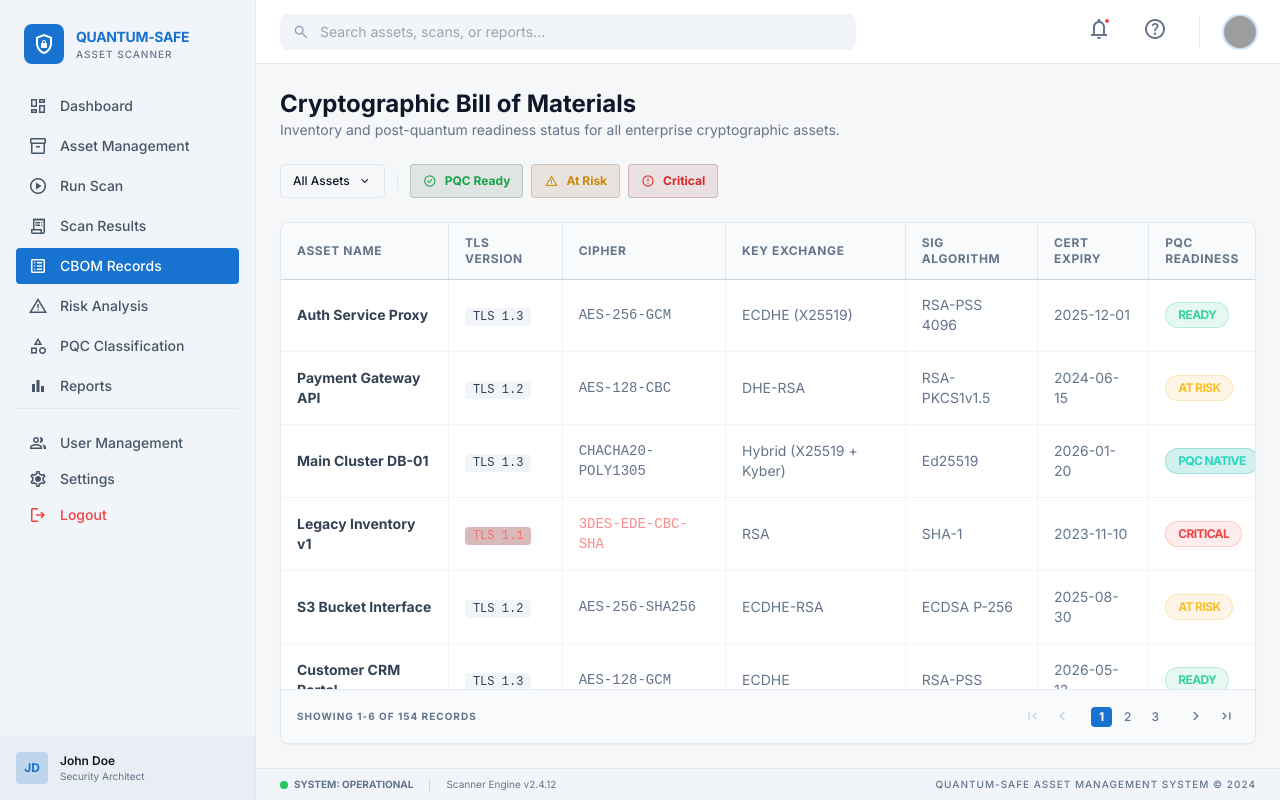
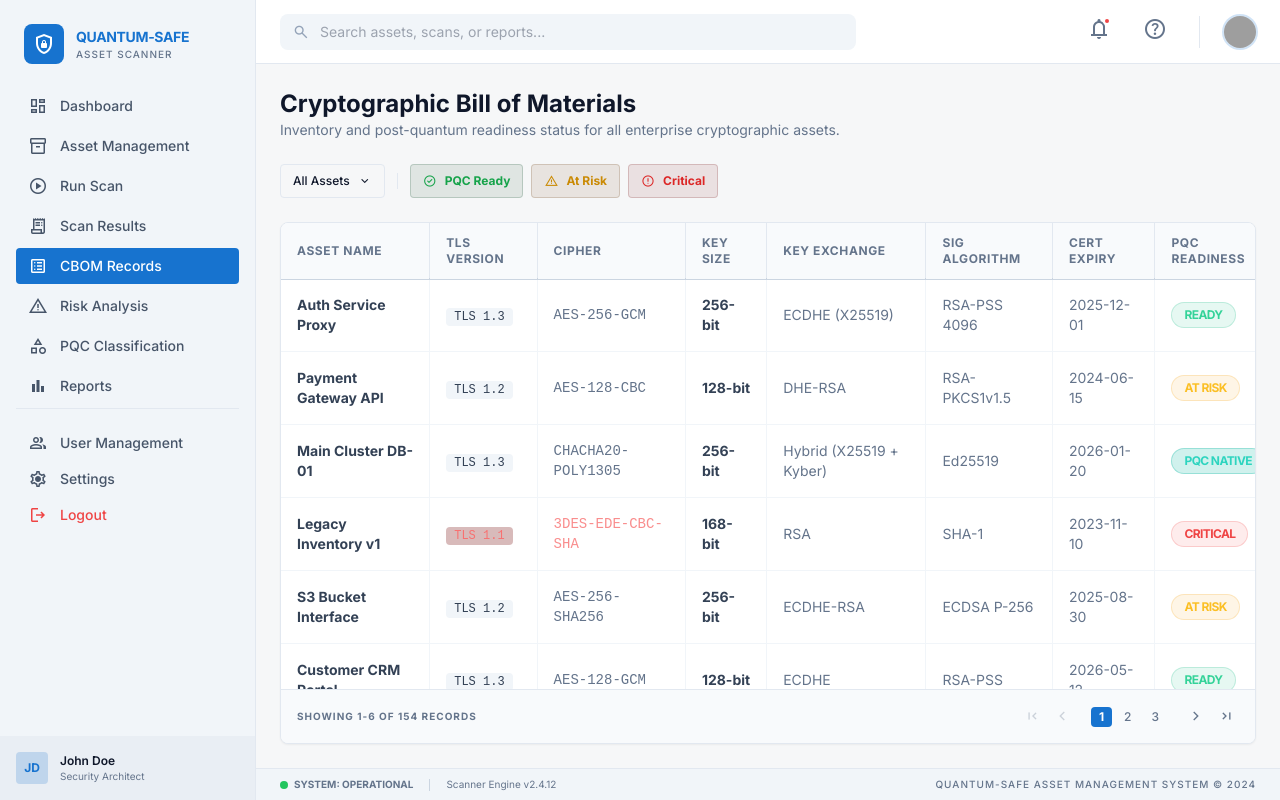
Before and after one commit to mahendra189/pnb, a React (Vite) app in the folder frontend/: page /cbom in a window 1280 px wide. Built offline with nearby package versions, Linux system fonts and the light colour scheme; grey boxes are pictures that could not be loaded.

Commit message:
feat: Implement bulk scan endpoint for triggering scans across filtered asset subsets

```diff
--- a/frontend/src/pages/CBOMRecordsPage.tsx
+++ b/frontend/src/pages/CBOMRecordsPage.tsx
@@ -4,6 +4,7 @@ interface CBOMRecord {
   assetName: string;
   tlsVersion: string;
   cipher: string;
+  keySize: string;
   keyExchange: string;
   sigAlgo: string;
   certExpiry: string;
@@ -11,12 +12,12 @@ interface CBOMRecord {
 }
 
 const cbomRecords: CBOMRecord[] = [
-  { assetName: 'Auth Service Proxy', tlsVersion: 'TLS 1.3', cipher: 'AES-256-GCM', keyExchange: 'ECDHE (X25519)', sigAlgo: 'RSA-PSS 4096', certExpiry: '2025-12-01', pqcReadiness: 'Ready' },
-  { assetName: 'Payment Gateway API', tlsVersion: 'TLS 1.2', cipher: 'AES-128-CBC', keyExchange: 'DHE-RSA', sigAlgo: 'RSA-PKCS1v1.5', certExpiry: '2024-06-15', pqcReadiness: 'At Risk' },
-  { assetName: 'Main Cluster DB-01', tlsVersion: 'TLS 1.3', cipher: 'ChaCha20-Poly1305', keyExchange: 'Hybrid (X25519 + Kyber)', sigAlgo: 'Ed25519', certExpiry: '2026-01-20', pqcReadiness: 'PQC Native' },
-  { assetName: 'Legacy Inventory v1', tlsVersion: 'TLS 1.1', cipher: '3DES-EDE-CBC-SHA', keyExchange: 'RSA', sigAlgo: 'SHA-1', certExpiry: '2023-11-10', pqcReadiness: 'Critical' },
-  { assetName: 'S3 Bucket Interface', tlsVersion: 'TLS 1.2', cipher: 'AES-256-SHA256', keyExchange: 'ECDHE-RSA', sigAlgo: 'ECDSA P-256', certExpiry: '2025-08-30', pqcReadiness: 'At Risk' },
-  { assetName: 'Customer CRM Portal', tlsVersion: 'TLS 1.3', cipher: 'AES-128-GCM', keyExchange: 'ECDHE', sigAlgo: 'RSA-PSS', certExpiry: '2026-05-12', pqcReadiness: 'Ready' },
+  { assetName: 'Auth Service Proxy', tlsVersion: 'TLS 1.3', cipher: 'AES-256-GCM', keySize: '256-bit', keyExchange: 'ECDHE (X25519)', sigAlgo: 'RSA-PSS 4096', certExpiry: '2025-12-01', pqcReadiness: 'Ready' },
+  { assetName: 'Payment Gateway API', tlsVersion: 'TLS 1.2', cipher: 'AES-128-CBC', keySize: '128-bit', keyExchange: 'DHE-RSA', sigAlgo: 'RSA-PKCS1v1.5', certExpiry: '2024-06-15', pqcReadiness: 'At Risk' },
+  { assetName: 'Main Cluster DB-01', tlsVersion: 'TLS 1.3', cipher: 'ChaCha20-Poly1305', keySize: '256-bit', keyExchange: 'Hybrid (X25519 + Kyber)', sigAlgo: 'Ed25519', certExpiry: '2026-01-20', pqcReadiness: 'PQC Native' },
+  { assetName: 'Legacy Inventory v1', tlsVersion: 'TLS 1.1', cipher: '3DES-EDE-CBC-SHA', keySize: '168-bit', keyExchange: 'RSA', sigAlgo: 'SHA-1', certExpiry: '2023-11-10', pqcReadiness: 'Critical' },
+  { assetName: 'S3 Bucket Interface', tlsVersion: 'TLS 1.2', cipher: 'AES-256-SHA256', keySize: '256-bit', keyExchange: 'ECDHE-RSA', sigAlgo: 'ECDSA P-256', certExpiry: '2025-08-30', pqcReadiness: 'At Risk' },
+  { assetName: 'Customer CRM Portal', tlsVersion: 'TLS 1.3', cipher: 'AES-128-GCM', keySize: '128-bit', keyExchange: 'ECDHE', sigAlgo: 'RSA-PSS', certExpiry: '2026-05-12', pqcReadiness: 'Ready' },
 ];
 
 const CBOMRecordsPage: React.FC = () => {
@@ -69,6 +70,7 @@ const CBOMRecordsPage: React.FC = () => {
                   <th className="px-4 py-3 text-xs font-bold uppercase tracking-wider text-slate-500 dark:text-slate-400 border-r border-slate-200 dark:border-slate-800">Asset Name</th>
                   <th className="px-4 py-3 text-xs font-bold uppercase tracking-wider text-slate-500 dark:text-slate-400 border-r border-slate-200 dark:border-slate-800">TLS Version</th>
                   <th className="px-4 py-3 text-xs font-bold uppercase tracking-wider text-slate-500 dark:text-slate-400 border-r border-slate-200 dark:border-slate-800">Cipher</th>
+                  <th className="px-4 py-3 text-xs font-bold uppercase tracking-wider text-slate-500 dark:text-slate-400 border-r border-slate-200 dark:border-slate-800">Key Size</th>
                   <th className="px-4 py-3 text-xs font-bold uppercase tracking-wider text-slate-500 dark:text-slate-400 border-r border-slate-200 dark:border-slate-800">Key Exchange</th>
                   <th className="px-4 py-3 text-xs font-bold uppercase tracking-wider text-slate-500 dark:text-slate-400 border-r border-slate-200 dark:border-slate-800">Sig Algorithm</th>
                   <th className="px-4 py-3 text-xs font-bold uppercase tracking-wider text-slate-500 dark:text-slate-400 border-r border-slate-200 dark:border-slate-800">Cert Expiry</th>
@@ -85,6 +87,7 @@ const CBOMRecordsPage: React.FC = () => {
                       </span>
                     </td>
                     <td className={`px-4 py-4 text-sm font-mono border-r border-slate-100 dark:border-slate-800 uppercase ${record.tlsVersion === 'TLS 1.1' ? 'text-red-400/80' : 'text-slate-500 dark:text-slate-400'}`}>{record.cipher}</td>
+                    <td className="px-4 py-4 text-sm font-bold border-r border-slate-100 dark:border-slate-800 text-slate-700 dark:text-slate-200">{record.keySize}</td>
                     <td className="px-4 py-4 text-sm border-r border-slate-100 dark:border-slate-800 text-slate-500 dark:text-slate-400">{record.keyExchange}</td>
                     <td className="px-4 py-4 text-sm border-r border-slate-100 dark:border-slate-800 text-slate-500 dark:text-slate-400">{record.sigAlgo}</td>
                     <td className="px-4 py-4 text-sm border-r border-slate-100 dark:border-slate-800 text-slate-500 dark:text-slate-400">{record.certExpiry}</td>
```
Also changed, not shown: 2 other files (tests, documents, lock files or other folders).
